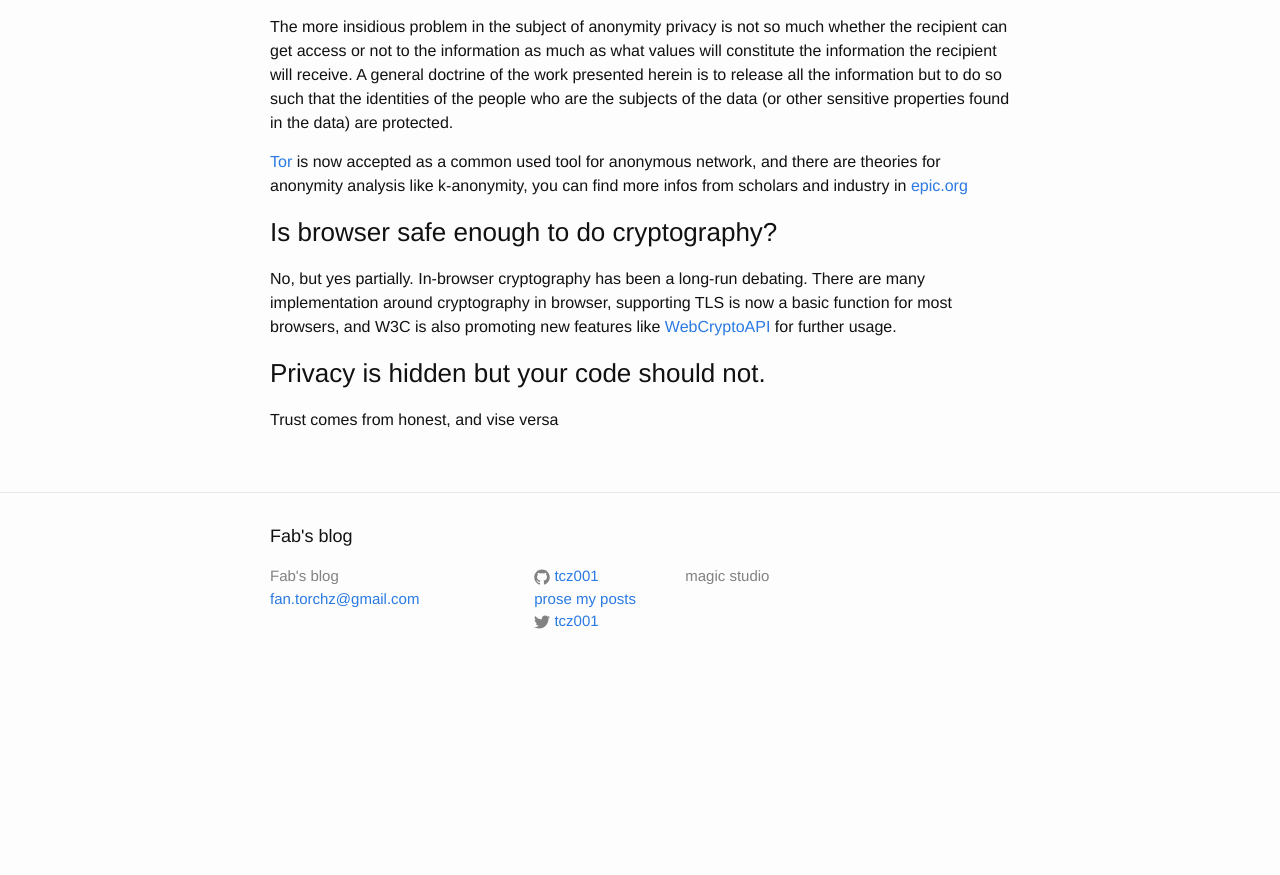
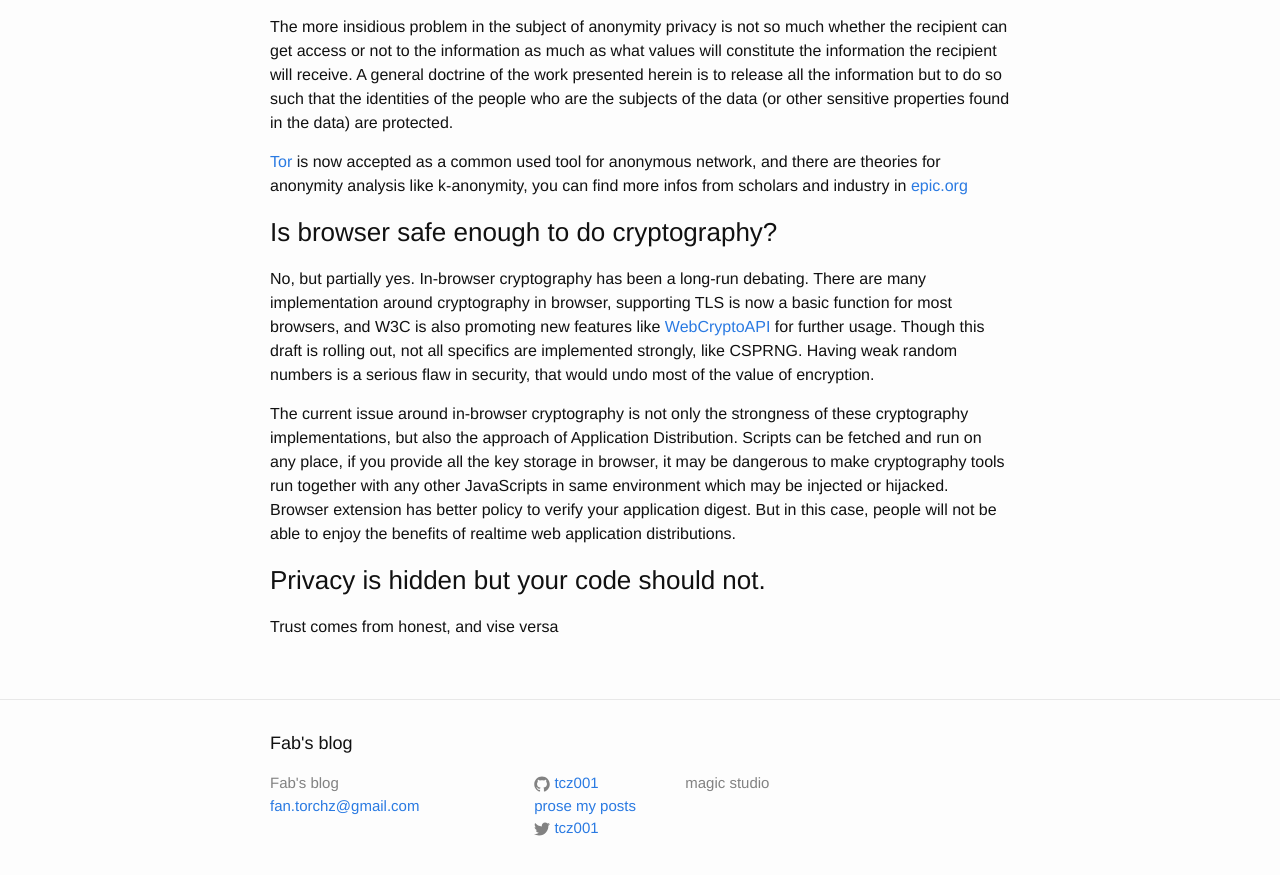
Before and after one commit to tcz001/tcz001.github.io, a Jekyll site: the page built from _posts/2015-06-03-muscling-up-privacy.md, in a window 1280 px wide and 900 px high, scrolled down 722 px. Shown: the top 875 px of the window. Built offline with Jekyll 4.4.1, drawn with Linux system fonts in a browser that asks for light colours; before the commit the page ends 1415 px from its top, so only the background shows below that.

Commit message:
Updated 2015-06-03-muscling-up-privacy.md

```diff
--- a/_posts/2015-06-03-muscling-up-privacy.md
+++ b/_posts/2015-06-03-muscling-up-privacy.md
@@ -3,6 +3,7 @@ published: true
 title: "STRIKE-Muscling up Privacy"
 layout: post
 ---
+
 
 
 
@@ -27,7 +28,10 @@ The more insidious problem in the subject of anonymity privacy is not so much wh
 
 ### Is browser safe enough to do cryptography?
 
-No, but yes partially. In-browser cryptography has been a long-run debating. There are many implementation around cryptography in browser, supporting TLS is now a basic function for most browsers, and W3C is also promoting new features like [WebCryptoAPI](http://www.w3.org/TR/WebCryptoAPI/) for further usage.
+No, but partially yes. In-browser cryptography has been a long-run debating. There are many implementation around cryptography in browser, supporting TLS is now a basic function for most browsers, and W3C is also promoting new features like [WebCryptoAPI](http://www.w3.org/TR/WebCryptoAPI/) for further usage. Though this draft is rolling out, not all specifics are implemented strongly, like CSPRNG. Having weak random numbers is a serious flaw in security, that would undo most of the value of encryption.
+
+The current issue around in-browser cryptography is not only the strongness of these cryptography implementations, but also the approach of Application Distribution.
+Scripts can be fetched and run on any place, if you provide all the key storage in browser, it may be dangerous to make cryptography tools run together with any other JavaScripts in same environment which may be injected or hijacked. Browser extension has better policy to verify your application digest. But in this case, people will not be able to enjoy the benefits of realtime web application distributions.
 
 ### Privacy is hidden but your code should not.
 
```
